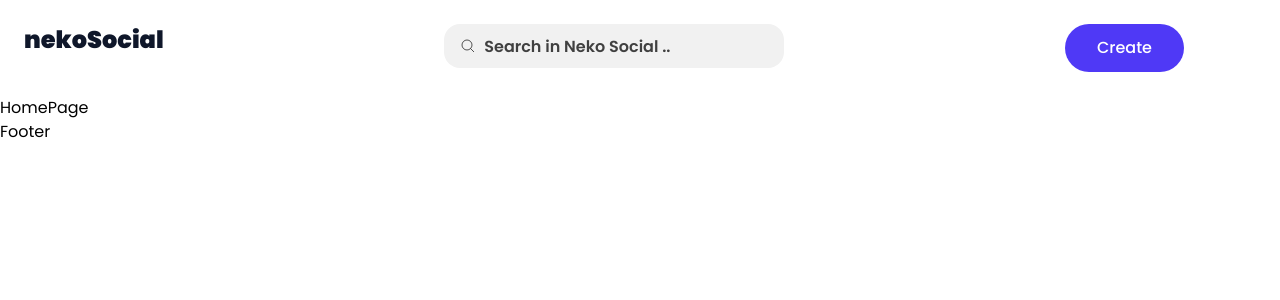
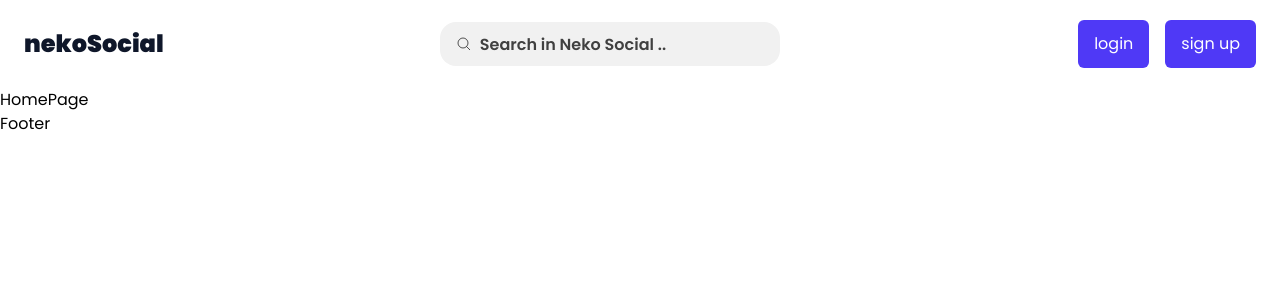
Before and after one commit to RezaGhsi/social-media, a React (Vite) app in the folder client/: page / in a window 1280 px wide. Shown: the top 300 px of the page. Built offline with nearby package versions, Linux system fonts and the light colour scheme; no server answers.

Commit message:
fixed header

```diff
--- a/client/src/shared/components/layout/Header.jsx
+++ b/client/src/shared/components/layout/Header.jsx
@@ -3,16 +3,14 @@ import { useAuth } from "../../../features/auth/hooks/useAuth";
 const Header = () => {
   const baseURL = import.meta.env.VITE_STATIC_BASE_URL;
 
-  const { user, isAuthenticated, loading } = useAuth();
+  const { user, isAuthenticated, isInitializing } = useAuth();
+
   return (
     <div>
       <header>
-        <nav className="w-full flex justify-between p-6">
+        <nav className="w-full flex items-center justify-between p-6 h-22">
           <div>
-            <a
-              className="font-Poppins-Black text-2xl text-[#0f172a]"
-              href="/index.html"
-            >
+            <a className="font-Poppins-Black text-2xl text-[#0f172a]" href="/">
               nekoSocial
             </a>
           </div>
@@ -34,7 +32,15 @@ const Header = () => {
               className="bg-transparent ml-2 outline-0 placeholder:font-Poppins-SemiBold placeholder:text-neutral-700 px-8 w-full h-full "
             />
           </div>
-          <div className="flex items-center">
+          {!isInitializing ? (
+            <div>
+              {!isAuthenticated ? (
+                <div className="flex justify-end gap-4 w-50 items-center *:bg-indigo-600 text-white *:p-3 *:px-4 *:rounded-md">
+                  <a href="/login">login</a>
+                  <a href="/register">sign up</a>
+                </div>
+              ) : (
+                <div className="flex items-center w-50">
                   <a
                     className="mr-6 px-8 py-3 text-white font-Poppins-Medium rounded-3xl bg-indigo-600"
                     href="/upload"
@@ -42,7 +48,6 @@ const Header = () => {
                     Create
                   </a>
                   <div className="w-12 h-12 rounded-full">
-              {!loading && isAuthenticated && (
                     <a
                       href={`/${user.username}`}
                       className="w-full h-full bg-transparent border-none"
@@ -53,9 +58,16 @@ const Header = () => {
                         alt="profile cover"
                       />
                     </a>
+                  </div>
+                </div>
               )}
             </div>
+          ) : (
+            <div className="flex justify-end w-50 h-full gap-4 *:bg-neutral-300 *:rounded-sm transition-colors animate-pulse">
+              <div className="w-16"></div>
+              <div className="w-24"></div>
             </div>
+          )}
         </nav>
       </header>
     </div>
```
Lines whose indentation alone changed are shown as unchanged.
